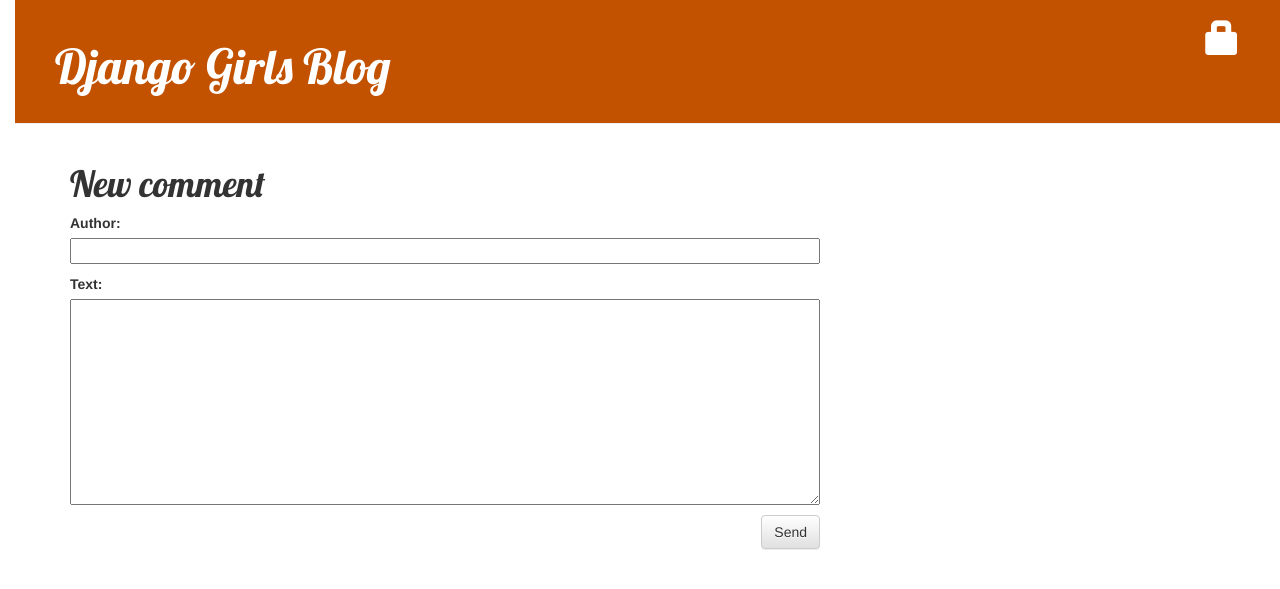
After one commit to roundX/my-first-blog, a Django app: page /post/1/comment/ in a window 1280 px wide. The commit adds this page. Shown: the top 589 px of the page. Run offline with Django 3.2, Linux system fonts and the light colour scheme; tables that the repository leaves empty hold one stand-in row (values such as "Sample post"); some libraries are stand-ins or nearby versions.

Commit message:
Final add features.

```diff
--- a/DjangoGirls/settings.py
+++ b/DjangoGirls/settings.py
@@ -120,3 +120,5 @@
 
 STATIC_URL = '/static/'
 STATIC_ROOT = os.path.join(BASE_DIR, 'static')
+
+LOGIN_REDIRECT_URL = '/'
--- a/DjangoGirls/urls.py
+++ b/DjangoGirls/urls.py
@@ -1,22 +1,11 @@
-"""DjangoGirls URL Configuration
+from django.urls import path, include
+from django.contrib import admin
 
-The `urlpatterns` list routes URLs to views. For more information please see:
-    https://docs.djangoproject.com/en/3.1/topics/http/urls/
-Examples:
-Function views
-    1. Add an import:  from my_app import views
-    2. Add a URL to urlpatterns:  path('', views.home, name='home')
-Class-based views
-    1. Add an import:  from other_app.views import Home
-    2. Add a URL to urlpatterns:  path('', Home.as_view(), name='home')
-Including another URLconf
-    1. Import the include() function: from django.urls import include, path
-    2. Add a URL to urlpatterns:  path('blog/', include('blog.urls'))
-"""
-from django.contrib import admin
-from django.urls import path, include
+from django.contrib.auth import views
 
 urlpatterns = [
     path('admin/', admin.site.urls),
+    path('accounts/login/', views.LoginView.as_view(), name='login'),
+    path('accounts/logout/', views.LogoutView.as_view(next_page='/'), name='logout'),
     path('', include('blog.urls')),
 ]
--- a/blog/admin.py
+++ b/blog/admin.py
@@ -1,4 +1,5 @@
 from django.contrib import admin
-from .models import Post
+from .models import Post, Comment
 
 admin.site.register(Post)
+admin.site.register(Comment)
--- a/blog/forms.py
+++ b/blog/forms.py
@@ -1,6 +1,6 @@
 from django import forms
 
-from .models import Post
+from .models import Post, Comment
 
 
 class PostForm(forms.ModelForm):
@@ -8,3 +8,10 @@
     class Meta:
         model = Post
         fields = ('title', 'text',)
+
+
+class CommentForm(forms.ModelForm):
+
+    class Meta:
+        model = Comment
+        fields = ('author', 'text',)
--- a/blog/models.py
+++ b/blog/models.py
@@ -17,3 +17,22 @@
 
     def __str__(self):
         return self.title
+
+    def approved_comments(self):
+        return self.comments.filter(approved_comment=True)
+
+
+class Comment(models.Model):
+    post = models.ForeignKey(
+        'blog.Post', on_delete=models.CASCADE, related_name='comments')
+    author = models.CharField(max_length=200)
+    text = models.TextField()
+    created_date = models.DateTimeField(default=timezone.now)
+    approved_comment = models.BooleanField(default=False)
+
+    def approve(self):
+        self.approved_comment = True
+        self.save()
+
+    def __str__(self):
+        return self.text
--- a/blog/static/css/blog.css
+++ b/blog/static/css/blog.css
@@ -52,3 +52,7 @@
 .post h2 a, .post h2 a:visited {
     color: #000000;
 }
+
+.comment {
+    margin: 20px 0px 20px 20px;
+}
--- /dev/null
+++ b/blog/templates/blog/add_comment_to_post.html
@@ -0,0 +1,9 @@
+{% extends 'blog/base.html' %}
+
+{% block content %}
+    <h1>New comment</h1>
+    <form method="POST" class="post-form">{% csrf_token %}
+        {{ form.as_p }}
+        <button type="submit" class="save btn btn-default">Send</button>
+    </form>
+{% endblock %}
--- a/blog/templates/blog/base.html
+++ b/blog/templates/blog/base.html
@@ -14,6 +14,10 @@
     <div class="page-header">
         {% if user.is_authenticated %}
             <a href="{% url 'post_new' %}" class="top-menu"><span class="glyphicon glyphicon-plus"></span></a>
+            <a href="{% url 'post_draft_list' %}" class="top-menu"><span class="glyphicon glyphicon-edit"></span></a>
+            <p class="top-menu">Hello {{ user.username }} <small>(<a href="{% url 'logout' %}">Log out</a>)</small></p>
+        {% else %}
+            <a href="{% url 'login' %}" class="top-menu"><span class="glyphicon glyphicon-lock"></span></a>
         {% endif %}
         <h1><a href="/">Django Girls Blog</a></h1>
     </div>
--- a/blog/templates/blog/post_list.html
+++ b/blog/templates/blog/post_list.html
@@ -8,6 +8,7 @@
             </div>
             <h2><a href="{% url 'post_detail' pk=post.pk %}">{{ post.title }}</a></h2>
             <p>{{ post.text|linebreaksbr }}</p>
+            <a href="{% url 'post_detail' pk=post.pk %}">Comments: {{ post.approved_comments.count }}</a>
         </div>
     {% endfor %}
 {% endblock %}
--- a/blog/urls.py
+++ b/blog/urls.py
@@ -6,4 +6,12 @@
     path('post/<int:pk>/', views.post_detail, name='post_detail'),
     path('post/new/', views.post_new, name='post_new'),
     path('post/<int:pk>/edit/', views.post_edit, name='post_edit'),
+    path('post/<pk>/publish/', views.post_publish, name='post_publish'),
+    path('post/<pk>/remove/', views.post_remove, name='post_remove'),
+    path('post/<int:pk>/comment/', views.add_comment_to_post,
+         name='add_comment_to_post'),
+    path('drafts/', views.post_draft_list, name='post_draft_list'),
+    path('comment/<int:pk>/approve/',
+         views.comment_approve, name='comment_approve'),
+    path('comment/<int:pk>/remove/', views.comment_remove, name='comment_remove'),
 ]
--- a/blog/views.py
+++ b/blog/views.py
@@ -1,7 +1,8 @@
 from django.shortcuts import render, get_object_or_404, redirect
 from django.utils import timezone
-from .models import Post
-from .forms import PostForm
+from .models import Post, Comment
+from .forms import PostForm, CommentForm
+from django.contrib.auth.decorators import login_required
 
 
 # Create your views here.
@@ -18,13 +19,14 @@
     return render(request, 'blog/post_detail.html', {'post': post})
 
 
+@login_required
 def post_new(request):
     if request.method == "POST":
         form = PostForm(request.POST)
         if form.is_valid():
             post = form.save(commit=False)
             post.author = request.user
-            post.published_date = timezone.now()
+
             post.save()
             return redirect('post_detail', pk=post.pk)
 
@@ -34,6 +36,7 @@
     return render(request, 'blog/post_edit.html', {'form': form})
 
 
+@login_required
 def post_edit(request, pk):
     post = get_object_or_404(Post, pk=pk)
     if request.method == "POST":
@@ -41,9 +44,58 @@
         if form.is_valid():
             post = form.save(commit=False)
             post.author = request.user
-            post.published_date = timezone.now()
+
             post.save()
             return redirect('post_detail', pk=post.pk)
     else:
         form = PostForm(instance=post)
     return render(request, 'blog/post_edit.html', {'form': form})
+
+
+@login_required
+def post_draft_list(request):
+    posts = Post.objects.filter(
+        published_date__isnull=True).order_by('created_date')
+    return render(request, 'blog/post_draft_list.html', {'posts': posts})
+
+
+@login_required
+def post_publish(request, pk):
+    post = get_object_or_404(Post, pk=pk)
+    post.publish()
+    return redirect('post_detail', pk=pk)
+
+
+@login_required
+def post_remove(request, pk):
+    post = get_object_or_404(Post, pk=pk)
+    post.delete()
+    return redirect('post_list')
+
+
+def add_comment_to_post(request, pk):
+    post = get_object_or_404(Post, pk=pk)
+    if request.method == "POST":
+        form = CommentForm(request.POST)
+        if form.is_valid():
+            comment = form.save(commit=False)
+            comment.post = post
+            comment.save()
+            return redirect('post_detail', pk=post.pk)
+    else:
+        form = CommentForm()
+    return render(request, 'blog/add_comment_to_post.html', {'form': form})
+
+
+@login_required
+def comment_approve(request, pk):
+    comment = get_object_or_404(Comment, pk=pk)
+    comment.approve()
+    return redirect('post_detail', pk=comment.post.pk)
+
+
+@login_required
+def comment_remove(request, pk):
+    comment = get_object_or_404(Comment, pk=pk)
+    comment.delete()
+    return redirect('post_detail', pk=comment.post.pk)
```
Also changed, not shown: blog/templates/blog/post_detail.html (+25 -0 lines), blog/templates/blog/post_draft_list.html (added, +11 -0 lines), blog/templates/registration/login.html (added, +24 -0 lines), blog/migrations/0002_comment.py (added).
